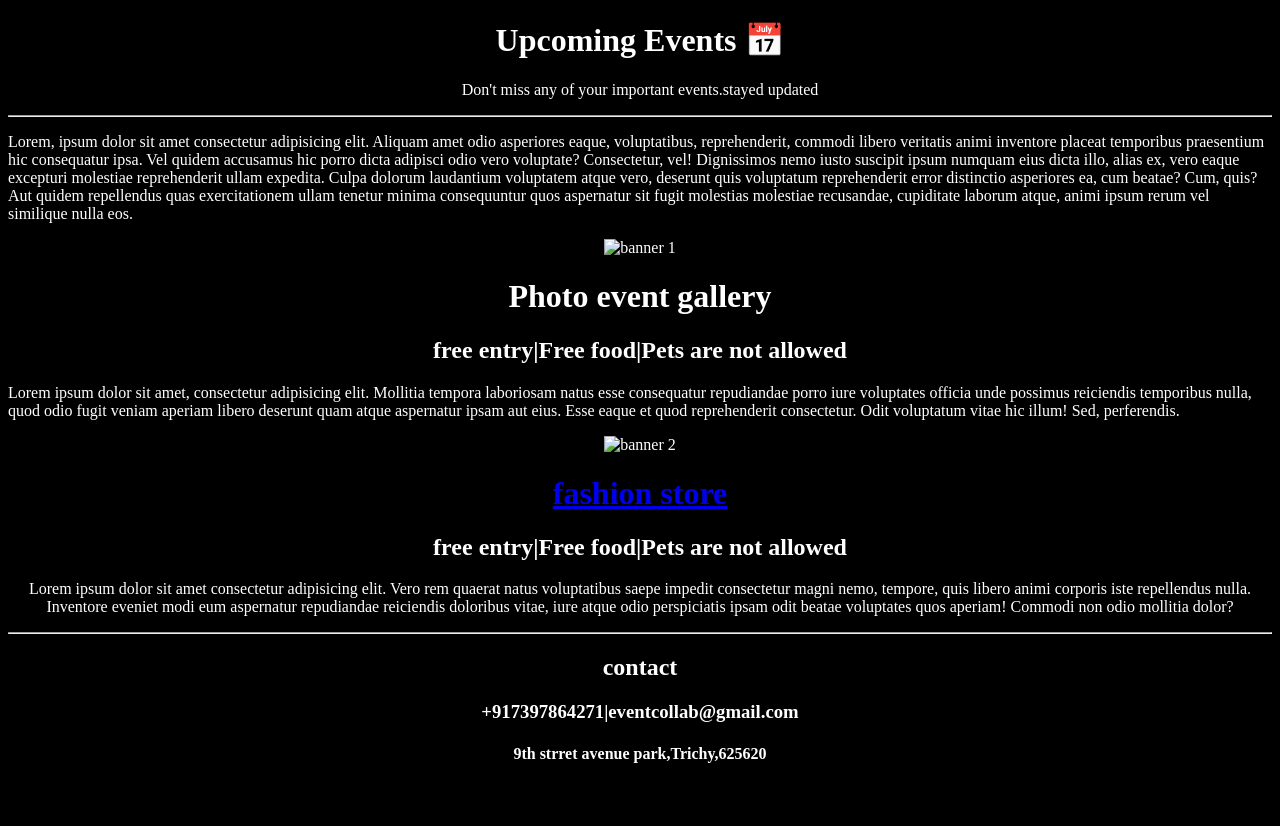
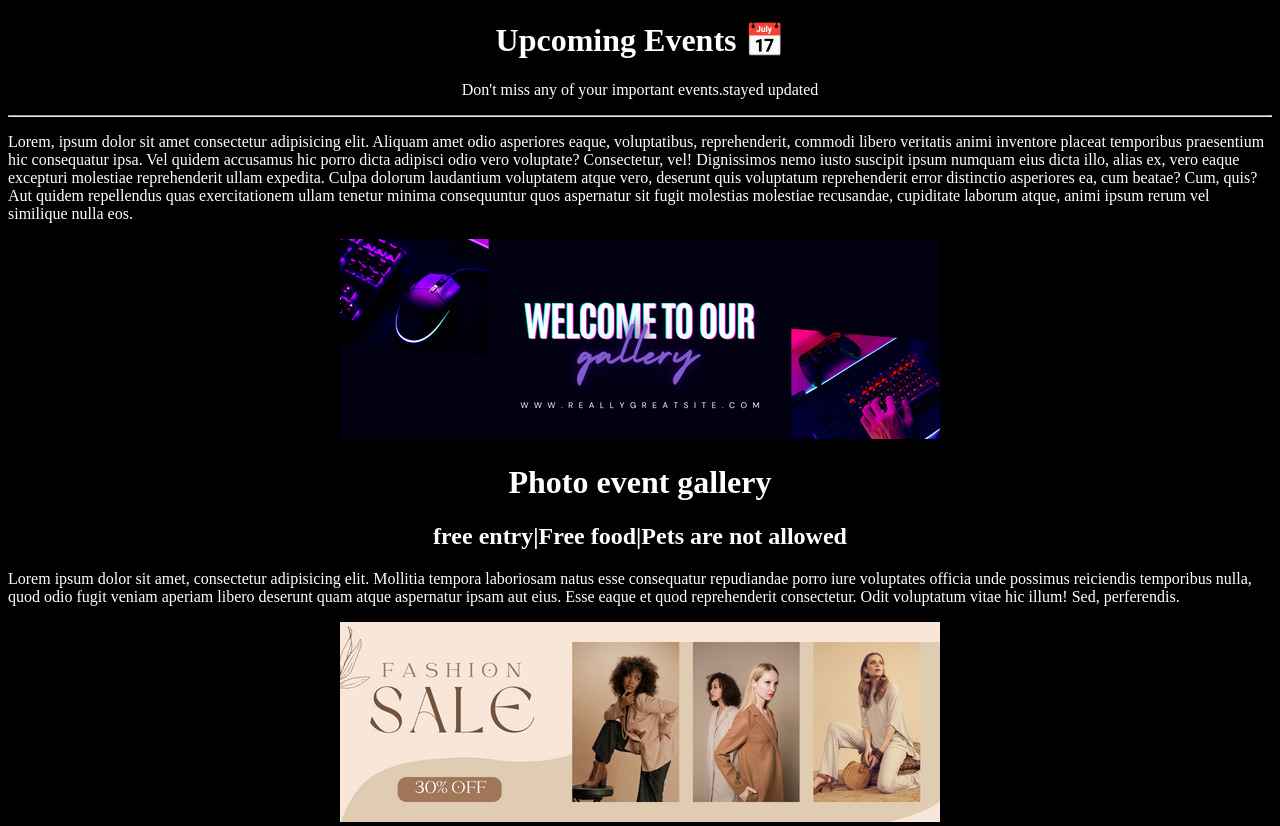
Before and after one commit to kpakshaya08-afk/Event_project, a plain HTML site: page index.html in a window 1280 px wide. Shown: the top 826 px of the page. Before the commit the page ends 800 px from the top, so only its background shows below. Drawn offline with Linux system fonts and the light colour scheme.

Commit message:
Update index.html

```diff
--- a/index.html
+++ b/index.html
@@ -18,13 +18,13 @@
           Lorem, ipsum dolor sit amet consectetur adipisicing elit. Aliquam amet odio asperiores eaque, voluptatibus, reprehenderit, commodi libero veritatis animi inventore placeat temporibus praesentium hic consequatur ipsa. Vel quidem accusamus hic porro dicta adipisci odio vero voluptate? Consectetur, vel! Dignissimos nemo iusto suscipit ipsum numquam eius dicta illo, alias ex, vero eaque excepturi molestiae reprehenderit ullam expedita. Culpa dolorum laudantium voluptatem atque vero, deserunt quis voluptatum reprehenderit error distinctio asperiores ea, cum beatae? Cum, quis? Aut quidem repellendus quas exercitationem ullam tenetur minima consequuntur quos aspernatur sit fugit molestias molestiae recusandae, cupiditate laborum atque, animi ipsum rerum vel similique nulla eos.
         </p>
         <center>
-        <img src="img/event1.png" alt="banner 1">
+        <img src="event1.png" alt="banner 1">
         <h1>Photo event gallery</h1>
         <h2>free entry|Free food|Pets are not allowed</h2>
         </center>
         <P>Lorem ipsum dolor sit amet, consectetur adipisicing elit. Mollitia tempora laboriosam natus esse consequatur repudiandae porro iure voluptates officia unde possimus reiciendis temporibus nulla, quod odio fugit veniam aperiam libero deserunt quam atque aspernatur ipsam aut eius. Esse eaque et quod reprehenderit consectetur. Odit voluptatum vitae hic illum! Sed, perferendis.</P>
         <center>
-        <img src="img/event2.png" alt="banner 2">
+        <img src="event2.png" alt="banner 2">
         <h1>
            <a href="https://www.meesho.com/"> fashion store </a>
         </h1>
```
